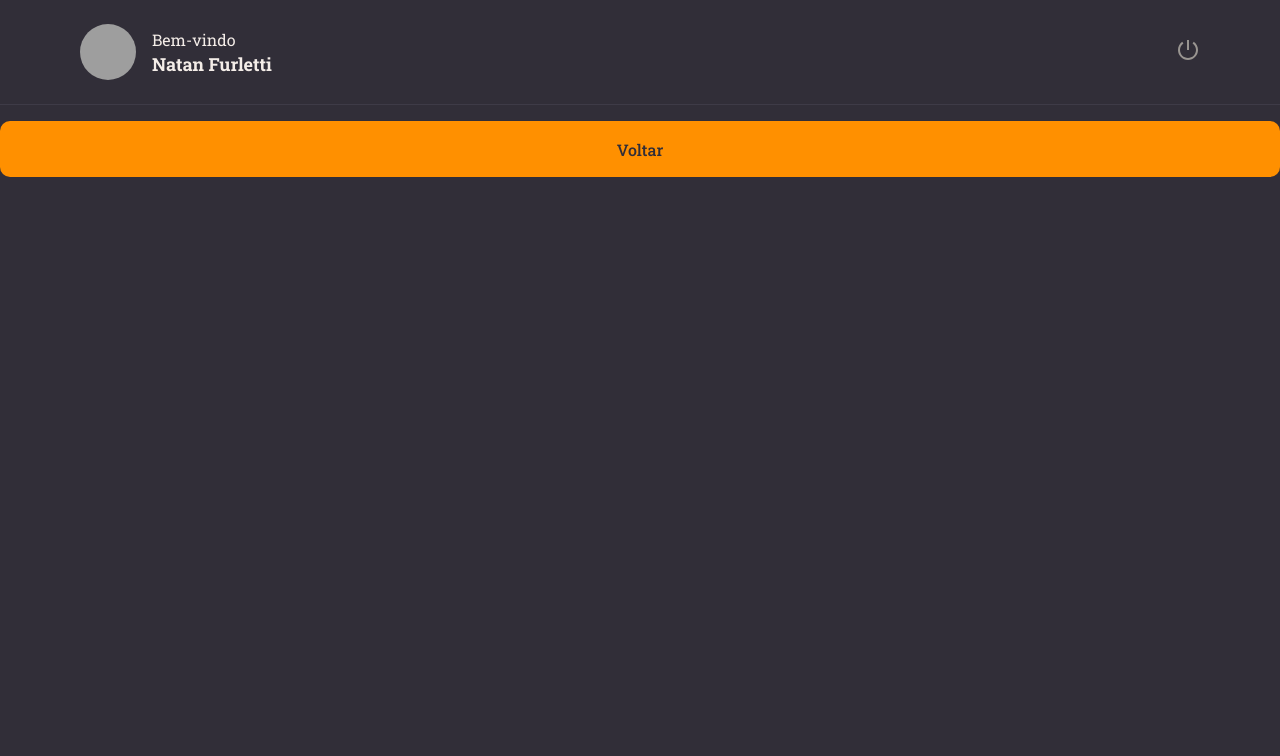
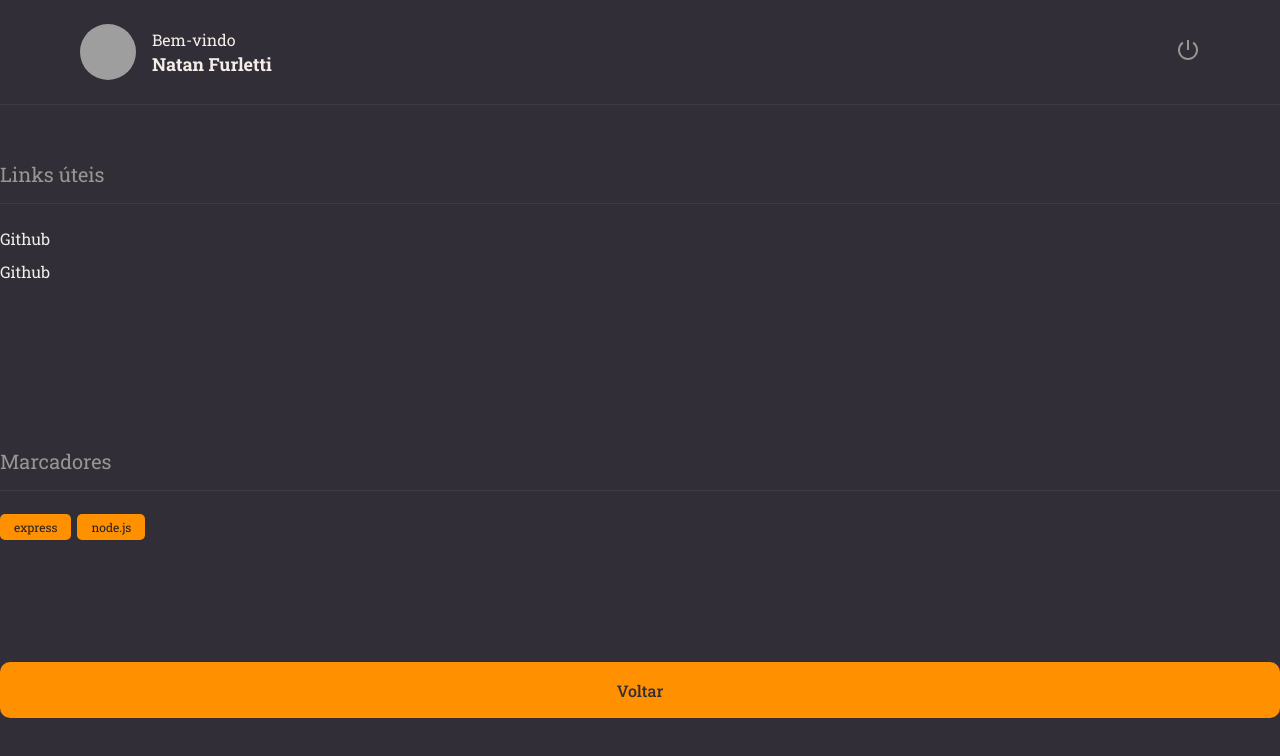
Before and after one commit to NatanFurletti/RocketNotes, a React (Vite) app: page / in a window 1280 px wide. Shown: the top 756 px of the page. Built offline with nearby package versions, Linux system fonts and the light colour scheme; grey boxes are pictures that could not be loaded.

Commit message:
feat: add tags/links

```diff
--- /dev/null
+++ b/src/components/Section/index.jsx
@@ -0,0 +1,11 @@
+import { Container } from "./styles";
+
+// eslint-disable-next-line react/prop-types
+export function Section({ title, children }) {
+  return (
+    <Container>
+      <h2>{title}</h2>
+      {children}
+    </Container>
+  );
+}
--- /dev/null
+++ b/src/components/Section/styles.js
@@ -0,0 +1,18 @@
+import styled from "styled-components";
+
+export const Container = styled.section`
+  margin: 56px 0 28px;
+
+  > h2 {
+    border-bottom-width: 1px;
+    border-bottom-style: solid;
+    border-bottom-color: ${({ theme }) => theme.COLORS.BACKGROUND_700};
+
+    padding-bottom: 16px;
+    margin-bottom: 24px;
+
+    color: ${({ theme }) => theme.COLORS.GRAY_100};
+    font-size: 20px;
+    font-weight: 400;
+  }
+`;
--- /dev/null
+++ b/src/components/Tag/index.jsx
@@ -0,0 +1,5 @@
+import { Container } from "./styles";
+
+export function Tag({ title }) {
+  return <Container>{title}</Container>;
+}
--- /dev/null
+++ b/src/components/Tag/styles.js
@@ -0,0 +1,10 @@
+import styled from "styled-components";
+
+export const Container = styled.span`
+  font-size: 12px;
+  padding: 5px 14px;
+  border-radius: 5px;
+  margin-right: 6px;
+  color: ${({ theme }) => theme.COLORS.BACKGROUND_900};
+  background-color: ${({ theme }) => theme.COLORS.ORANGE};
+`;
--- a/src/pages/Details/index.jsx
+++ b/src/pages/Details/index.jsx
@@ -1,11 +1,31 @@
 import { Container } from "./styles";
 import { Header } from "../../components/Header";
 import { Button } from "../../components/Button";
+import { Section } from "../../components/Section";
+import { Links } from "./styles";
+import { Tag } from "../../components/Tag";
 
 export function Details() {
   return (
     <Container>
       <Header />
+
+      <Section title="Links úteis">
+        <Links>
+          <li>
+            <a href="https://www.github.com">Github</a>
+          </li>
+          <li>
+            <a href="https://www.github.com">Github</a>
+          </li>
+        </Links>
+      </Section>
+
+      <Section title="Marcadores">
+        <Tag title="express" />
+        <Tag title="node.js" />
+      </Section>
+
       <Button title="Voltar" />
     </Container>
   );
--- a/src/pages/Details/styles.js
+++ b/src/pages/Details/styles.js
@@ -10,3 +10,15 @@ export const Container = styled.div`
     "header"
     "content";
 `;
+
+export const Links = styled.ul`
+  list-styled: none;
+
+  > li {
+    margin-top: 12px;
+
+    a {
+      color: ${({ theme }) => theme.COLORS.WHITE};
+    }
+  }
+`;
```
Also changed, not shown: .eslintrc.cjs.
